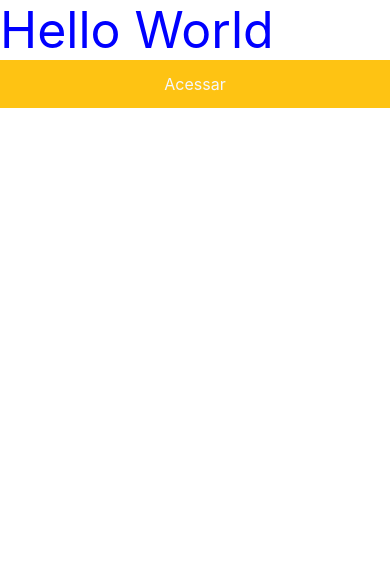
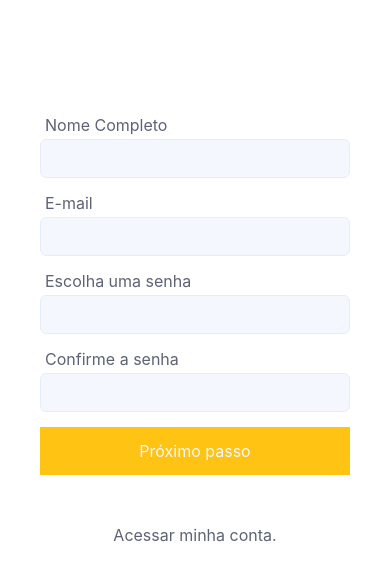
Before and after one commit to Myhr5/chapeiro-mobile, a React Native app: screen / in a window 390 px wide. Shown: the top 580 px of the page. Built offline with nearby package versions, Linux system fonts and the light colour scheme.

Commit message:
feat: adjust app.js file

```diff
--- a/App.js
+++ b/App.js
@@ -1,13 +1,10 @@
-import { Text } from 'react-native';
-import { styles } from "./style.js";
-import Button from "./src/components/button/button.jsx";
+import Login from "./src/screens/login/login.jsx";
+import Register from "./src/screens/register/register.jsx";
 
 export default function App() {
 
   return (<>
-    <Text style={styles.text}>Hello World</Text>
-
-    <Button text="Acessar" />
+    <Register />
   </>
   );
 }
```
